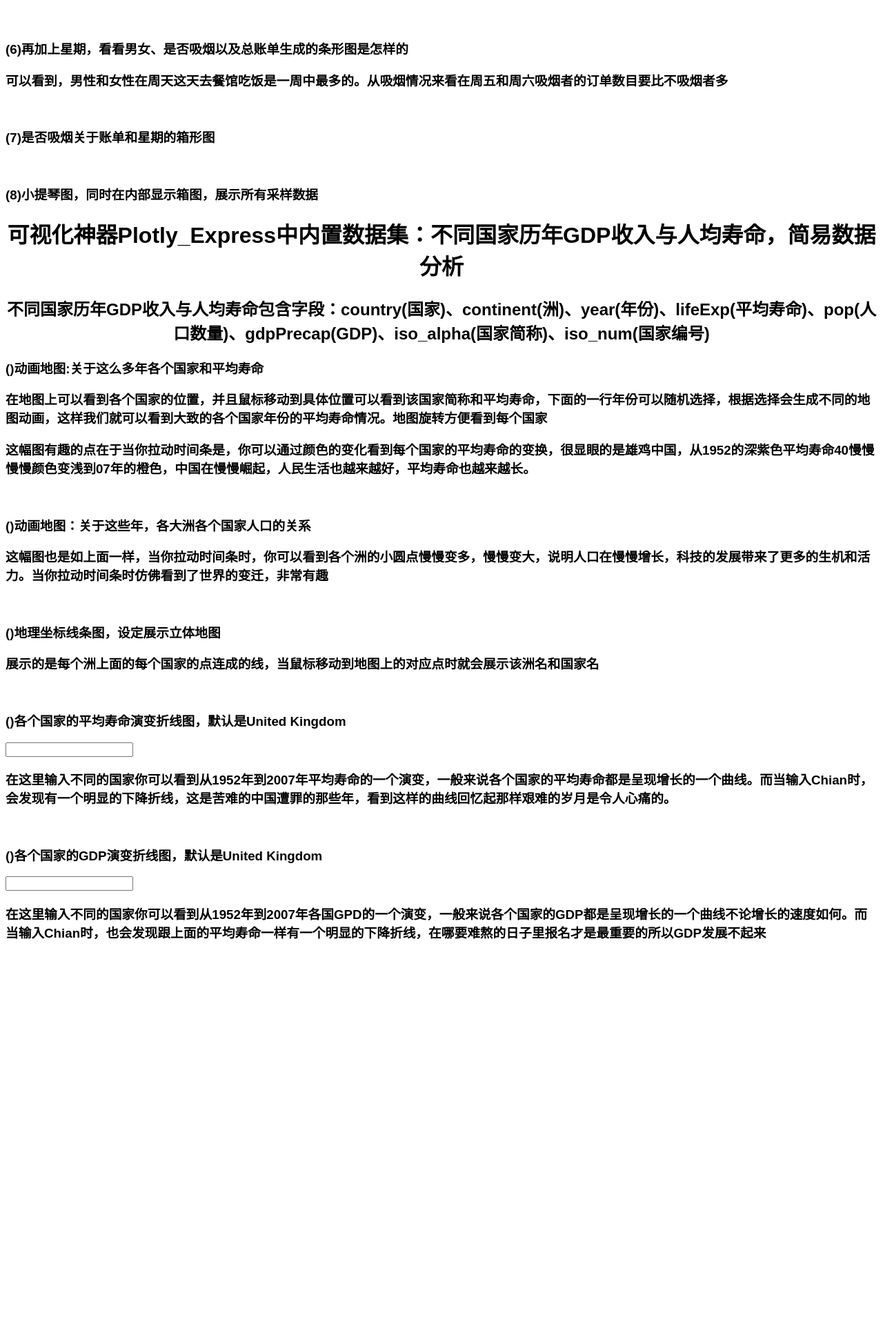
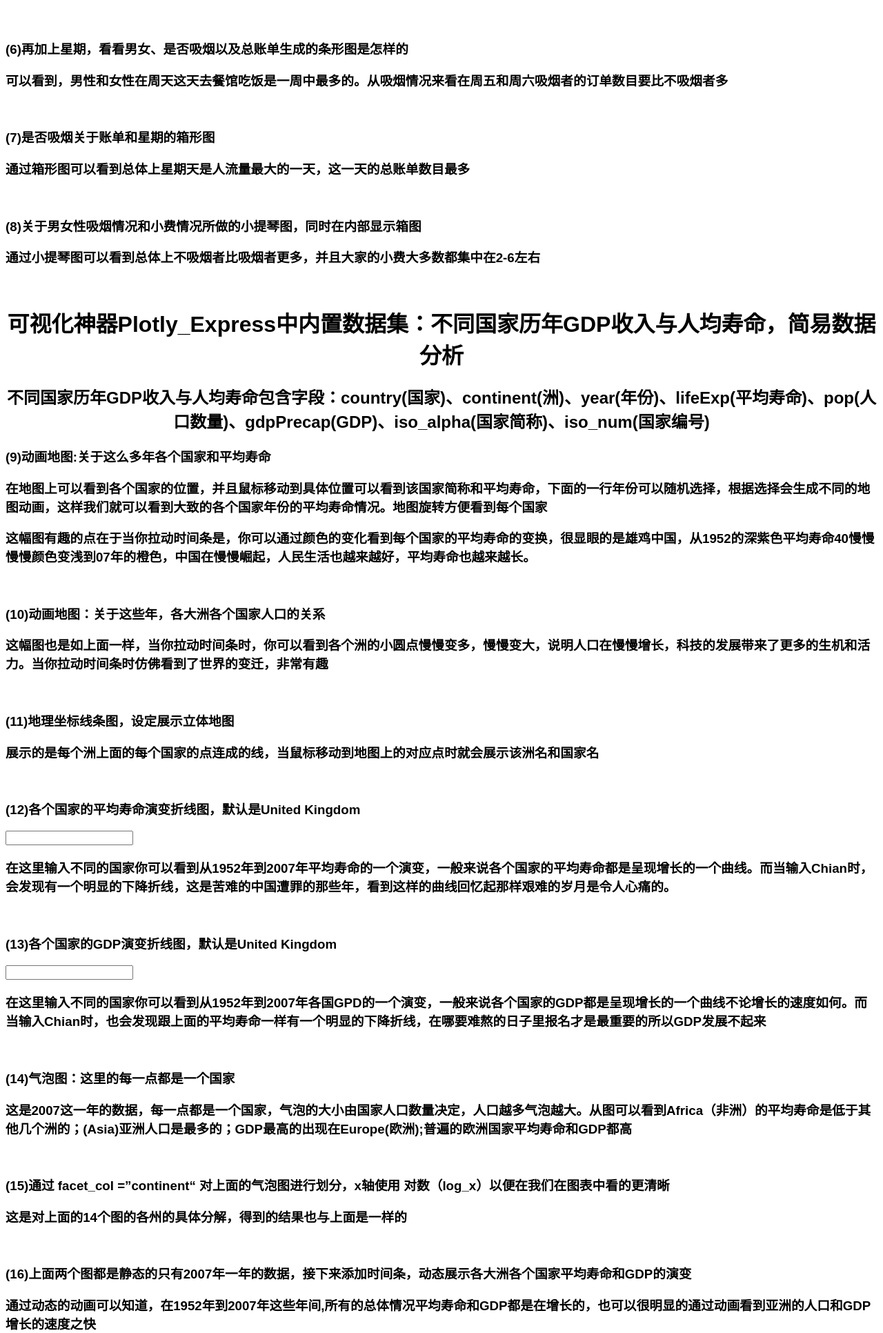
Before and after one commit to silver201/Myproject, a Flask app: template templates/chartsajax.html in a window 1280 px wide. Shown: the part 1207-3139 px from the top of the page at 69% size. Before the commit the page ends 2568 px from the top, so only its background shows below. Run offline with Flask 2, Linux system fonts and the light colour scheme; the template is opened without the code that fills it, so the values that code supplies are empty; some libraries are stand-ins or nearby versions.

Commit message:
简历3.0

```diff
--- a/app.py
+++ b/app.py
@@ -112,7 +112,8 @@
 def index():
 	return render_template('chartsajax.html', graphJSON=gm(),graphJSON1=am(),graphJSON2=gm1(),graphJSON3=gm2(),graphJSON4=gm3(),
 		graphJSON5=gm4(),graphJSON6=gm5(),graphJSON7=gm6(),graphJSON8=gm7(),
-		graphJSON9=gm8(),graphJSON10=gm9(),graphJSON11=gm10(),graphJSON12=gm11())
+		graphJSON9=gm8(),graphJSON10=gm9(),graphJSON11=gm10(),graphJSON12=gm11(),
+		graphJSON13=gm12(),graphJSON14=gm13(),graphJSON15=gm14(),graphJSON16=gm15(),graphJSON17=gm16())
 
 # def gm(country='United Kingdom'):
 def gm(sex='Male'):
@@ -222,62 +223,97 @@
 
 def gm11(country='United Kingdom'):
 	df = pd.DataFrame(px.data.gapminder())
-	fig =fig = px.line(df[df['country']==country], x="year", y="gdpPercap")
+	fig = px.line(df[df['country']==country], x="year", y="gdpPercap")
 	graphJSON = json.dumps(fig, cls=plotly.utils.PlotlyJSONEncoder)
 	return graphJSON
 
-@app.route('/senti')
-def main():
-	text = ""
-	values = {"positive": 0, "negative": 0, "neutral": 0}
+def gm12():
+	df = pd.DataFrame(px.data.gapminder())
+	fig=px.scatter(df.query("year==2007"), x='gdpPercap', y='lifeExp', color='continent', size='pop', size_max=60)
+	graphJSON = json.dumps(fig, cls=plotly.utils.PlotlyJSONEncoder)
+	return graphJSON
 
-	with open('ask_politics.csv', 'rt') as csvfile:
-		reader = csv.DictReader(csvfile, delimiter=',', quotechar='"')
-		for idx, row in enumerate(reader):
-			if idx > 0 and idx % 2000 == 0:
-				break
-			if  'text' in row:
-				nolinkstext = re.sub(r'''(?i)\b((?:https?://|www\d{0,3}[.]|[a-z0-9.\-]+[.][a-z]{2,4}/)(?:[^\s()<>]+|\(([^\s()<>]+|(\([^\s()<>]+\)))*\))+(?:\(([^\s()<>]+|(\([^\s()<>]+\)))*\)|[^\s`!()\[\]{};:'".,<>?«»“”‘’]))''', '', row['text'], flags=re.MULTILINE)
-				text = nolinkstext
+def gm13():
+	df = pd.DataFrame(px.data.gapminder())
+	fig=px.scatter(df.query("year==2007"),x='gdpPercap', y='lifeExp', color='continent', size='pop', size_max=60, hover_name='country', facet_col='continent', log_x=True)
+	graphJSON = json.dumps(fig, cls=plotly.utils.PlotlyJSONEncoder)
+	return graphJSON
 
-			blob = TextBlob(text)
-			for sentence in blob.sentences:
-				sentiment_value = sentence.sentiment.polarity
-				if sentiment_value >= -0.1 and sentiment_value <= 0.1:
-					values['neutral'] += 1
-				elif sentiment_value < 0:
-					values['negative'] += 1
-				elif sentiment_value > 0:
-					values['positive'] += 1
+def gm14():
+	df = pd.DataFrame(px.data.gapminder())
+	fig=px.scatter(df, x='gdpPercap', y='lifeExp', size='pop', color='continent', hover_name='country',
+           animation_frame='year', animation_group='country', log_x=True, range_x=[100,100000], range_y=[25, 90],
+           labels=dict(pop='Population', gdpPercap='GDP per Capita', lifeExp='Life Expectancy'))
+	graphJSON = json.dumps(fig, cls=plotly.utils.PlotlyJSONEncoder)
+	return graphJSON
 
-	values = sorted(values.items(), key=operator.itemgetter(1))
-	top_ten = list(reversed(values))
-	if len(top_ten) >= 11:
-		top_ten = top_ten[1:11]
-	else :
-		top_ten = top_ten[0:len(top_ten)]
+def gm15():
+	df = pd.DataFrame(px.data.gapminder())
+	fig=px.line(df, x="year", y="lifeExp", color="continent",
+        line_group="country", hover_name="country",
+        line_shape="spline", render_mode="svg")
+	graphJSON = json.dumps(fig, cls=plotly.utils.PlotlyJSONEncoder)
+	return graphJSON
 
-	top_ten_list_vals = []
-	top_ten_list_labels = []
-	for language in top_ten:
-		top_ten_list_vals.append(language[1])
-		top_ten_list_labels.append(language[0])
+def gm16():
+	df = pd.DataFrame(px.data.gapminder())
+	fig=px.area(df, x="year", y="pop", color="continent",
+        line_group="country")
+	graphJSON = json.dumps(fig, cls=plotly.utils.PlotlyJSONEncoder)
+	return graphJSON
 
-	graph_values = [{
-					'labels': top_ten_list_labels,
-					'values': top_ten_list_vals,
-					'type': 'pie',
-					'insidetextfont': {'color': '#FFFFFF',
-										'size': '14',
-										},
-					'textfont': {'color': '#FFFFFF',
-										'size': '14',
-								},
-					}]
+# @app.route('/senti')
+# def main():
+# 	text = ""
+# 	values = {"positive": 0, "negative": 0, "neutral": 0}
 
-	layout = {'title': '<b>意见挖掘</b>'}
+# 	with open('ask_politics.csv', 'rt') as csvfile:
+# 		reader = csv.DictReader(csvfile, delimiter=',', quotechar='"')
+# 		for idx, row in enumerate(reader):
+# 			if idx > 0 and idx % 2000 == 0:
+# 				break
+# 			if  'text' in row:
+# 				nolinkstext = re.sub(r'''(?i)\b((?:https?://|www\d{0,3}[.]|[a-z0-9.\-]+[.][a-z]{2,4}/)(?:[^\s()<>]+|\(([^\s()<>]+|(\([^\s()<>]+\)))*\))+(?:\(([^\s()<>]+|(\([^\s()<>]+\)))*\)|[^\s`!()\[\]{};:'".,<>?«»“”‘’]))''', '', row['text'], flags=re.MULTILINE)
+# 				text = nolinkstext
 
-	return render_template('index.html', graph_values=graph_values, layout=layout)
+# 			blob = TextBlob(text)
+# 			for sentence in blob.sentences:
+# 				sentiment_value = sentence.sentiment.polarity
+# 				if sentiment_value >= -0.1 and sentiment_value <= 0.1:
+# 					values['neutral'] += 1
+# 				elif sentiment_value < 0:
+# 					values['negative'] += 1
+# 				elif sentiment_value > 0:
+# 					values['positive'] += 1
+
+# 	values = sorted(values.items(), key=operator.itemgetter(1))
+# 	top_ten = list(reversed(values))
+# 	if len(top_ten) >= 11:
+# 		top_ten = top_ten[1:11]
+# 	else :
+# 		top_ten = top_ten[0:len(top_ten)]
+
+# 	top_ten_list_vals = []
+# 	top_ten_list_labels = []
+# 	for language in top_ten:
+# 		top_ten_list_vals.append(language[1])
+# 		top_ten_list_labels.append(language[0])
+
+# 	graph_values = [{
+# 					'labels': top_ten_list_labels,
+# 					'values': top_ten_list_vals,
+# 					'type': 'pie',
+# 					'insidetextfont': {'color': '#FFFFFF',
+# 										'size': '14',
+# 										},
+# 					'textfont': {'color': '#FFFFFF',
+# 										'size': '14',
+# 								},
+# 					}]
+
+# 	layout = {'title': '<b>意见挖掘</b>'}
+
+# 	return render_template('index.html', graph_values=graph_values, layout=layout)
 
 
 if __name__ == '__main__':
--- a/templates/chartsajax.html
+++ b/templates/chartsajax.html
@@ -101,17 +101,18 @@
     <div>
     <h3>(7)是否吸烟关于账单和星期的箱形图</h3>
     <div id="chart7" class="chart7"></div>
-    <h3></h3><br>
+    <h3>通过箱形图可以看到总体上星期天是人流量最大的一天，这一天的总账单数目最多</h3><br>
     </div>
 
-    <h3>(8)小提琴图，同时在内部显示箱图，展示所有采样数据</h3>
+    <h3>(8)关于男女性吸烟情况和小费情况所做的小提琴图，同时在内部显示箱图</h3>
     <div id="chart8" class="chart8"></div>
+    <h3>通过小提琴图可以看到总体上不吸烟者比吸烟者更多，并且大家的小费大多数都集中在2-6左右</h3><br>
     </div>
 
     <h1 align='center'>可视化神器Plotly_Express中内置数据集：不同国家历年GDP收入与人均寿命，简易数据分析</h1>
     <h2 align='center'>不同国家历年GDP收入与人均寿命包含字段：country(国家)、continent(洲)、year(年份)、lifeExp(平均寿命)、pop(人口数量)、gdpPrecap(GDP)、iso_alpha(国家简称)、iso_num(国家编号)</h2>
     <div>
-    <h3>()动画地图:关于这么多年各个国家和平均寿命</h3>
+    <h3>(9)动画地图:关于这么多年各个国家和平均寿命</h3>
     <div id="chart9" class="chart9"></div>
     <h3>在地图上可以看到各个国家的位置，并且鼠标移动到具体位置可以看到该国家简称和平均寿命，下面的一行年份可以随机选择，根据选择会生成不同的地图动画，这样我们就可以看到大致的各个国家年份的平均寿命情况。地图旋转方便看到每个国家</h3>
     <h3>这幅图有趣的点在于当你拉动时间条是，你可以通过颜色的变化看到每个国家的平均寿命的变换，很显眼的是雄鸡中国，从1952的深紫色平均寿命40慢慢慢慢颜色变浅到07年的橙色，中国在慢慢崛起，人民生活也越来越好，平均寿命也越来越长。</h3><br>
@@ -119,33 +120,66 @@
 
 
     <div>
-    <h3>()动画地图：关于这些年，各大洲各个国家人口的关系</h3>
+    <h3>(10)动画地图：关于这些年，各大洲各个国家人口的关系</h3>
     <div id="chart4" class="chart4"></div>
     <h3>这幅图也是如上面一样，当你拉动时间条时，你可以看到各个洲的小圆点慢慢变多，慢慢变大，说明人口在慢慢增长，科技的发展带来了更多的生机和活力。当你拉动时间条时仿佛看到了世界的变迁，非常有趣</h3><br>
     </div>
 
     <div>
-    <h3>()地理坐标线条图，设定展示立体地图</h3>
+    <h3>(11)地理坐标线条图，设定展示立体地图</h3>
     <div id="chart10" class="chart10"></div>
     <h3>展示的是每个洲上面的每个国家的点连成的线，当鼠标移动到地图上的对应点时就会展示该洲名和国家名</h3><br>
     </div>
 
     <div>
-    <h3>()各个国家的平均寿命演变折线图，默认是United Kingdom</h3>
+    <h3>(12)各个国家的平均寿命演变折线图，默认是United Kingdom</h3>
     <input type="text" id="fname" name="fname" onchange="cb2(this.value)">
     <div id="chart11" class="chart11"></div>
     <h3>在这里输入不同的国家你可以看到从1952年到2007年平均寿命的一个演变，一般来说各个国家的平均寿命都是呈现增长的一个曲线。而当输入Chian时，会发现有一个明显的下降折线，这是苦难的中国遭罪的那些年，看到这样的曲线回忆起那样艰难的岁月是令人心痛的。</h3><br>
     </div>
 
     <div>
-    <h3>()各个国家的GDP演变折线图，默认是United Kingdom</h3>
+    <h3>(13)各个国家的GDP演变折线图，默认是United Kingdom</h3>
     <input type="text" id="fname" name="fname" onchange="cb3(this.value)">
     <div id="chart12" class="chart12"></div>
     <h3>在这里输入不同的国家你可以看到从1952年到2007年各国GPD的一个演变，一般来说各个国家的GDP都是呈现增长的一个曲线不论增长的速度如何。而当输入Chian时，也会发现跟上面的平均寿命一样有一个明显的下降折线，在哪要难熬的日子里报名才是最重要的所以GDP发展不起来</h3><br>
     </div>
 
+   <div>
+    <h3>(14)气泡图：这里的每一点都是一个国家</h3>
+    <!-- <input type="text" id="fname" name="fname" onchange="cb3(this.value)" -->
+    <div id="chart13" class="chart13"></div>
+    <h3>这是2007这一年的数据，每一点都是一个国家，气泡的大小由国家人口数量决定，人口越多气泡越大。从图可以看到Africa（非洲）的平均寿命是低于其他几个洲的；(Asia)亚洲人口是最多的；GDP最高的出现在Europe(欧洲);普遍的欧洲国家平均寿命和GDP都高</h3><br>
+    </div>
 
+    <div>
+    <h3>(15)通过 facet_col =”continent“ 对上面的气泡图进行划分，x轴使用 对数（log_x）以便在我们在图表中看的更清晰</h3>
+    <!-- <input type="text" id="fname" name="fname" onchange="cb3(this.value)" -->
+    <div id="chart14" class="chart14"></div>
+    <h3>这是对上面的14个图的各州的具体分解，得到的结果也与上面是一样的</h3><br>
+    </div>
 
+    <div>
+    <h3>(16)上面两个图都是静态的只有2007年一年的数据，接下来添加时间条，动态展示各大洲各个国家平均寿命和GDP的演变</h3>
+    <!-- <input type="text" id="fname" name="fname" onchange="cb3(this.value)" -->
+    <div id="chart15" class="chart15"></div>
+    <h3>通过动态的动画可以知道，在1952年到2007年这些年间,所有的总体情况平均寿命和GDP都是在增长的，也可以很明显的通过动画看到亚洲的人口和GDP增长的速度之快</h3>
+    <br>
+    </div>
+
+    <div>
+    <h3>(17)各州平均寿命和时间的线条图，</h3>
+    <!-- <input type="text" id="fname" name="fname" onchange="cb3(this.value)" -->
+    <div id="chart16" class="chart16"></div>
+    <h3>通过线条图可以看到所有洲的平均寿命大体上都在增长，而非洲和亚洲有国家的线是突然向下在恢复增长的，都是因为落后要挨打，熬过了苦难的日子，大家生活水平提高平均寿命也就提高了</h3><br>
+    </div>
+
+    <div>
+    <h3>(18)各大洲人口数量和年份的堆积区域图</h3>
+    <!-- <input type="text" id="fname" name="fname" onchange="cb3(this.value)" -->
+    <div id="chart17" class="chart17"></div>
+    <h3>通过堆积图可以看到各大洲各个国家人口总数总体是不停增加的，由其实亚洲增加的数目最多</h3><br>
+    </div>
 </body>
 
 <script>
@@ -200,4 +234,24 @@
     m = {{ graphJSON12 | safe }};
     Plotly.newPlot('chart12', m, {});
 </script>
+<script>
+    n = {{ graphJSON13 | safe }};
+    Plotly.newPlot('chart13', n, {});
+</script>
+<script>
+    o = {{ graphJSON14 | safe }};
+    Plotly.newPlot('chart14', o, {});
+</script>
+<script>
+    p = {{ graphJSON15 | safe }};
+    Plotly.newPlot('chart15', p, {});
+</script>
+<script>
+    q = {{ graphJSON16 | safe }};
+    Plotly.newPlot('chart16', q, {});
+</script>
+<script>
+    r = {{ graphJSON17 | safe }};
+    Plotly.newPlot('chart17', r, {});
+</script>
 </html>
```
